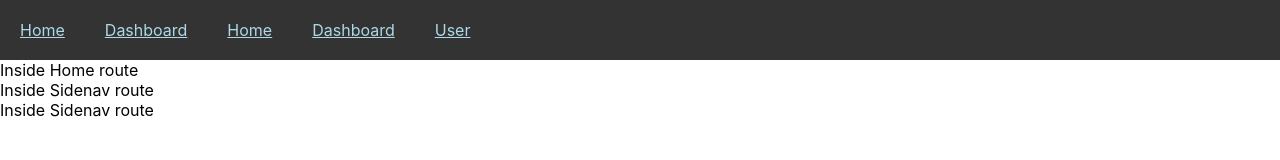
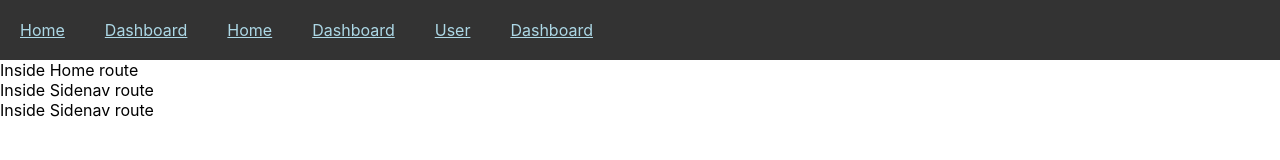
Before and after one commit to doniisetiiawan/react-router-txp, a React (Create React App) app: page / in a window 1280 px wide. Shown: the top 160 px of the page. Built offline with nearby package versions, Linux system fonts and the light colour scheme.

Commit message:
activeClassName prop

```diff
--- a/src/App.jsx
+++ b/src/App.jsx
@@ -1,5 +1,5 @@
 import React, { Component } from 'react';
-import { Link, Route } from 'react-router-dom';
+import {Link, NavLink, Route} from 'react-router-dom';
 import HomeComponent from './components/home/home.component';
 import DashboardComponent from './components/dashboard/dashboard.component';
 import GitHubComponent from './components/github/github.component';
@@ -42,6 +42,11 @@ class App extends Component {
           >
             User
           </Link>
+          <NavLink
+            to="/dashboard"
+            activeClassName="selectedLink">
+            Dashboard
+          </NavLink>
         </nav>
         <Route
           path="/"
```
